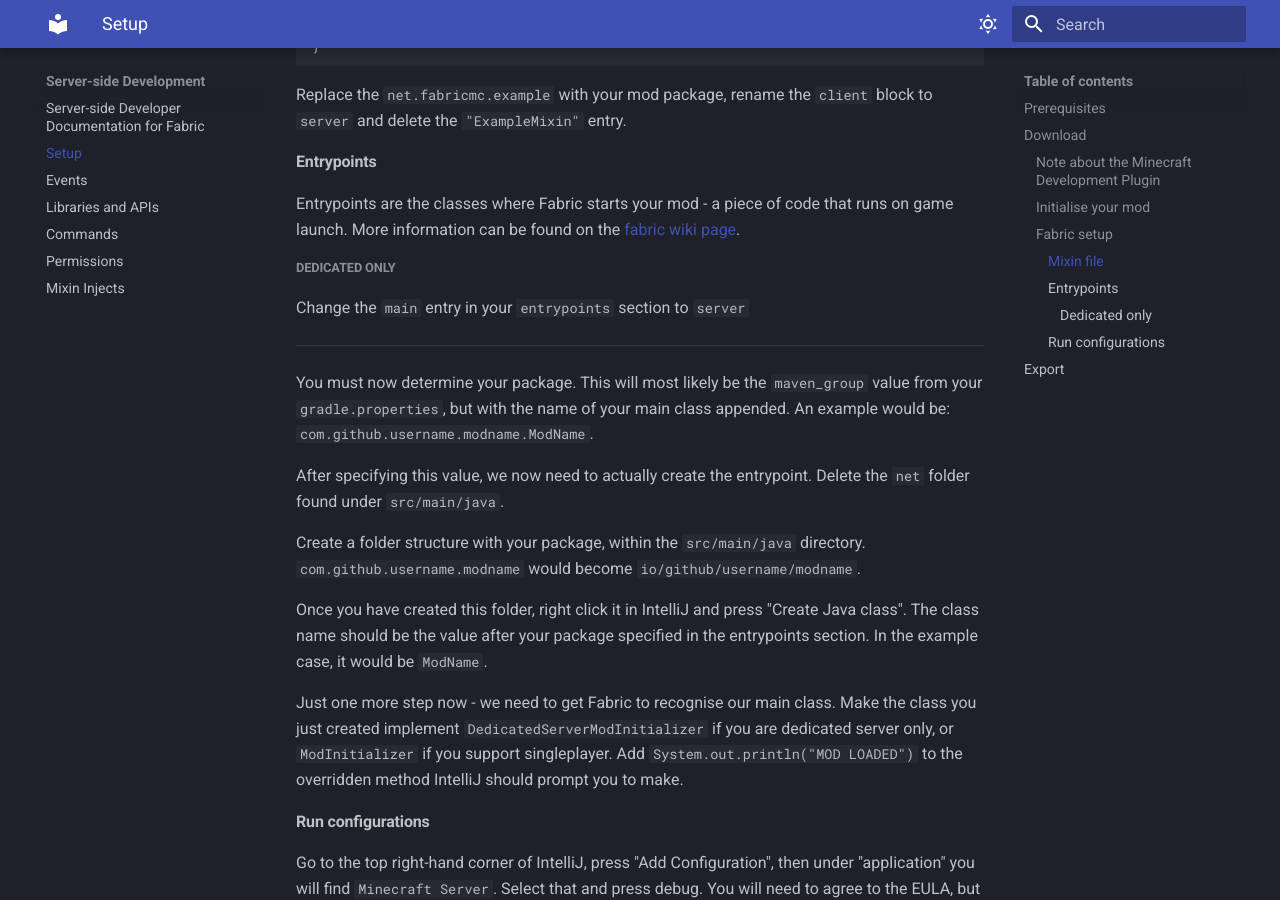
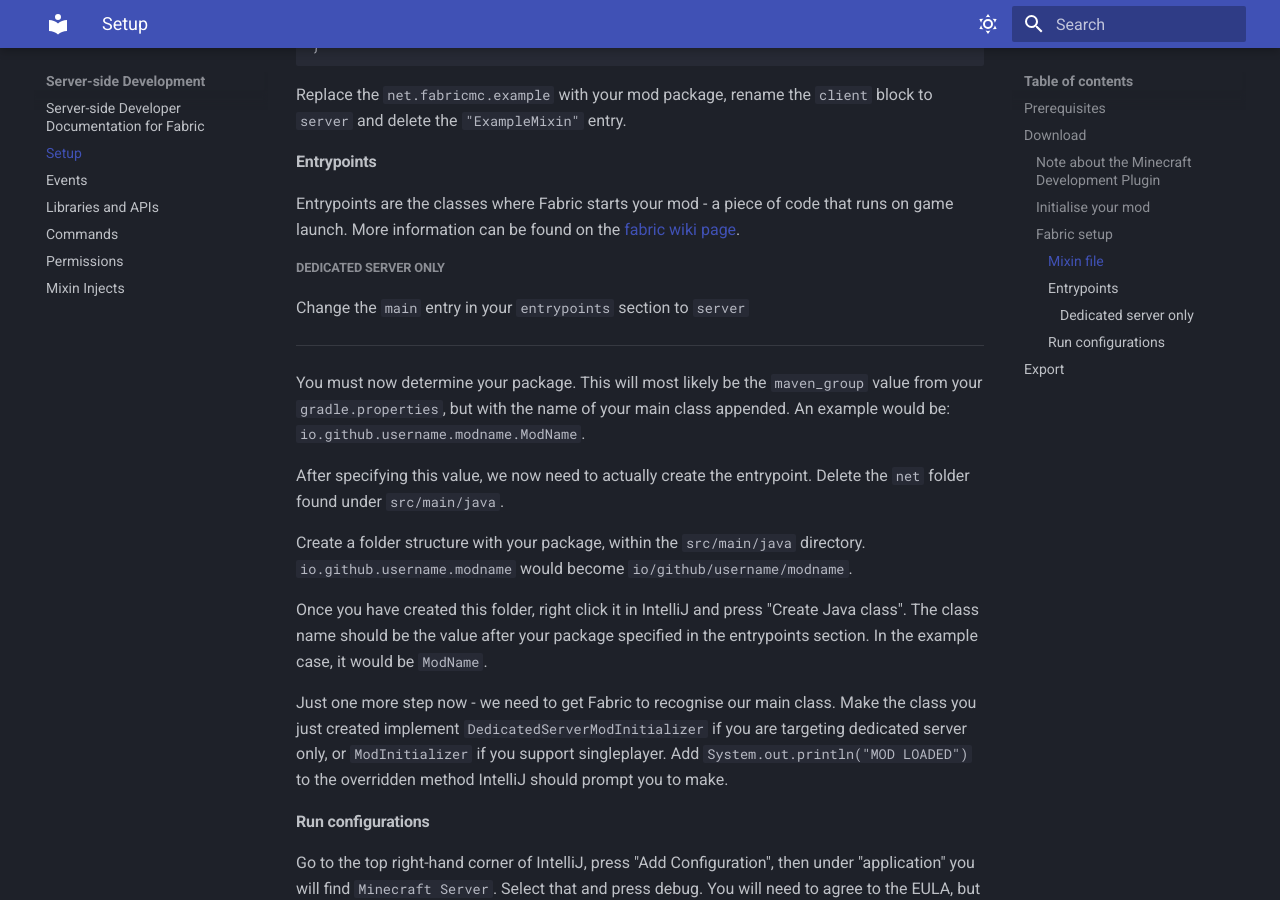
Before and after one commit to QuiltServerTools/ServerSideDevDocs, an MkDocs documentation site: the page built from docs/setup.md, in a window 1280 px wide and 900 px high, scrolled down 3460 px. Built offline with MkDocs 1.6.1 and Material for MkDocs 9.7.7, drawn with Linux system fonts in a browser that asks for light colours; some of the changed text lies outside the part shown.

Commit message:
Make things easier to read and clearer
For the dumb ones like me

```diff
--- a/docs/setup.md
+++ b/docs/setup.md
@@ -56,7 +56,7 @@ Replace your `# Fabric Properties` section with the `gradle.properties` values f
 
 Next, you need to set your mod information.
 
-Set `maven_group` to `com.github.yourusername` and set `archives_base_name` to the name of your mod, in lower-case letters and without spaces
+Set `maven_group` to `io.github.yourusername` and set `archives_base_name` to the name of your mod, in lower-case letters and without spaces
 
 ---
 
@@ -158,21 +158,21 @@ Replace the `net.fabricmc.example` with your mod package, rename the `client` bl
 
 Entrypoints are the classes where Fabric starts your mod - a piece of code that runs on game launch. More information can be found on the [fabric wiki page](https://fabricmc.net/wiki/documentation:entrypoint).
 
-##### Dedicated only
+##### Dedicated server only
 
 Change the `main` entry in your `entrypoints` section to `server`
 
 ---
 
-You must now determine your package. This will most likely be the `maven_group` value from your `gradle.properties`, but with the name of your main class appended. An example would be: `com.github.username.modname.ModName`.
+You must now determine your package. This will most likely be the `maven_group` value from your `gradle.properties`, but with the name of your main class appended. An example would be: `io.github.username.modname.ModName`.
 
 After specifying this value, we now need to actually create the entrypoint. Delete the `net` folder found under `src/main/java`.
 
-Create a folder structure with your package, within the `src/main/java` directory. `com.github.username.modname` would become `io/github/username/modname`.
+Create a folder structure with your package, within the `src/main/java` directory. `io.github.username.modname` would become `io/github/username/modname`.
 
 Once you have created this folder, right click it in IntelliJ and press "Create Java class". The class name should be the value after your package specified in the entrypoints section. In the example case, it would be `ModName`.
 
-Just one more step now - we need to get Fabric to recognise our main class. Make the class you just created implement `DedicatedServerModInitializer` if you are dedicated server only, or `ModInitializer` if you support singleplayer. Add `System.out.println("MOD LOADED")` to the overridden method IntelliJ should prompt you to make.
+Just one more step now - we need to get Fabric to recognise our main class. Make the class you just created implement `DedicatedServerModInitializer` if you are targeting dedicated server only, or `ModInitializer` if you support singleplayer. Add `System.out.println("MOD LOADED")` to the overridden method IntelliJ should prompt you to make.
 
 #### Run configurations
 
```
Also changed, not shown: docs/libraries.md (+1 -1 lines), docs/mixin-injects.md (+2 -2 lines).
